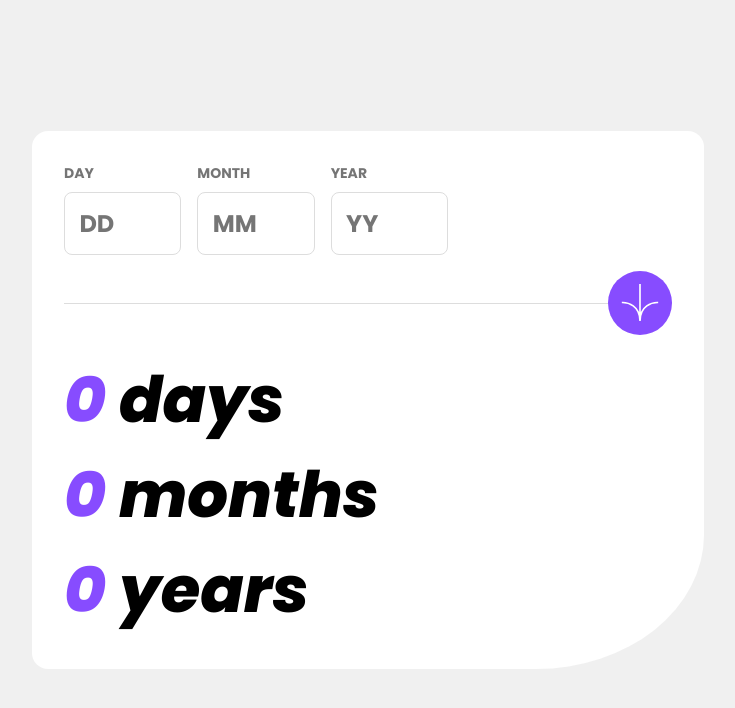
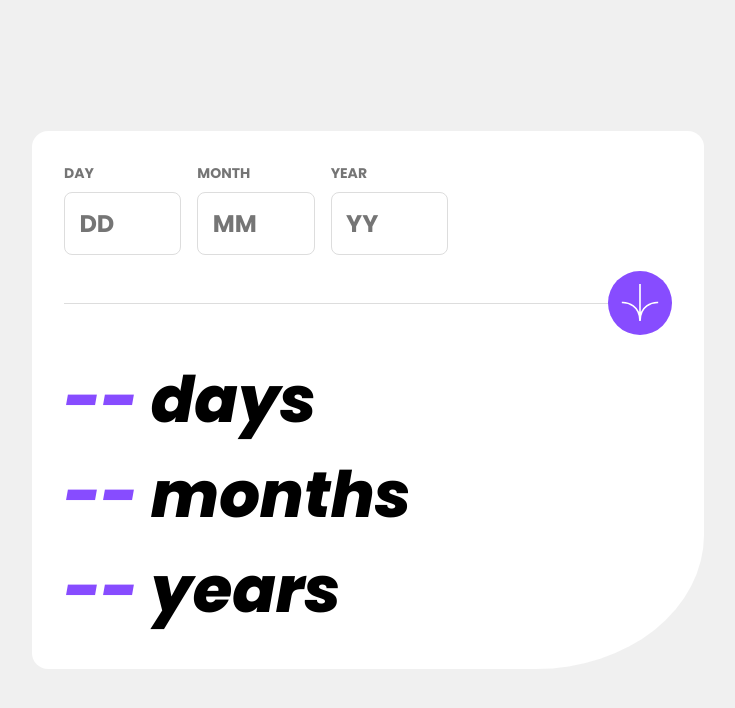
Before and after one commit to Okoli-Ryan/angular-practice, an Angular app: page /age-calculator in a window 1280 px wide. Shown: the top 708 px of the page, without its empty margins (272-1007 px from the left). Built offline with nearby package versions, Linux system fonts and the light colour scheme.

Commit message:
UI changes: age calculator

```diff
--- a/src/app/pages/age-calculator/age-calculator.component.html
+++ b/src/app/pages/age-calculator/age-calculator.component.html
@@ -30,9 +30,10 @@
 </center-layout>
 
 <!-- Input component -->
-<ng-template #input let-data [formGroup]="ValidateForm" >
+<ng-template #input let-data [formGroup]="ValidateForm">
     <div class="input-container">
-        <label for="{{data.label}}" class="input-label">{{data.label}}</label>
+        <label for="{{data.label}}" class="input-label"
+            [style]="{color: ValidateForm.controls[data.label].touched ? 'red' : ''}">{{data.label}}</label>
         <input type="number" placeholder="{{data.placeholder}}" id="{{data.label}}" [formControlName]="data.label">
         <p class="error" *ngIf="!ValidateForm.valid && ValidateForm.controls?.[data.label]?.touched">
             {{ValidateForm | errorMessage : data.label}}</p>
@@ -42,6 +43,6 @@
 
 <!-- Display Template -->
 <ng-template #display let-data let-duration="duration">
-    <h1><span>{{data}}</span> {{data | multiple:duration}}</h1>
+    <h1><span>{{data ? data : '--'}}</span> {{data | multiple:duration}}</h1>
 </ng-template>
 <!--/ Display Template -->
```
